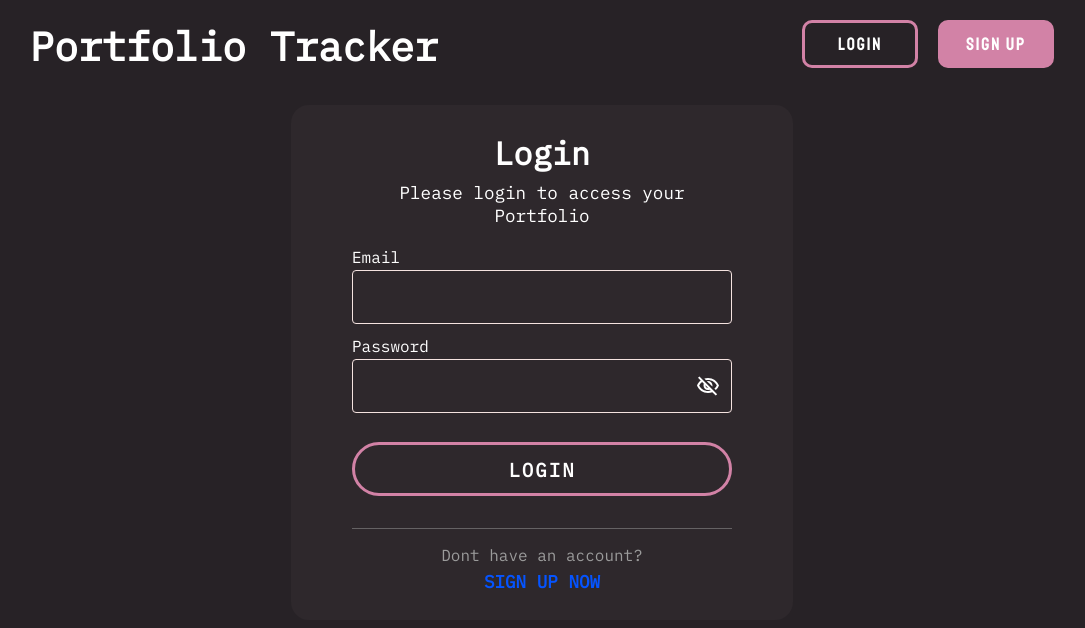
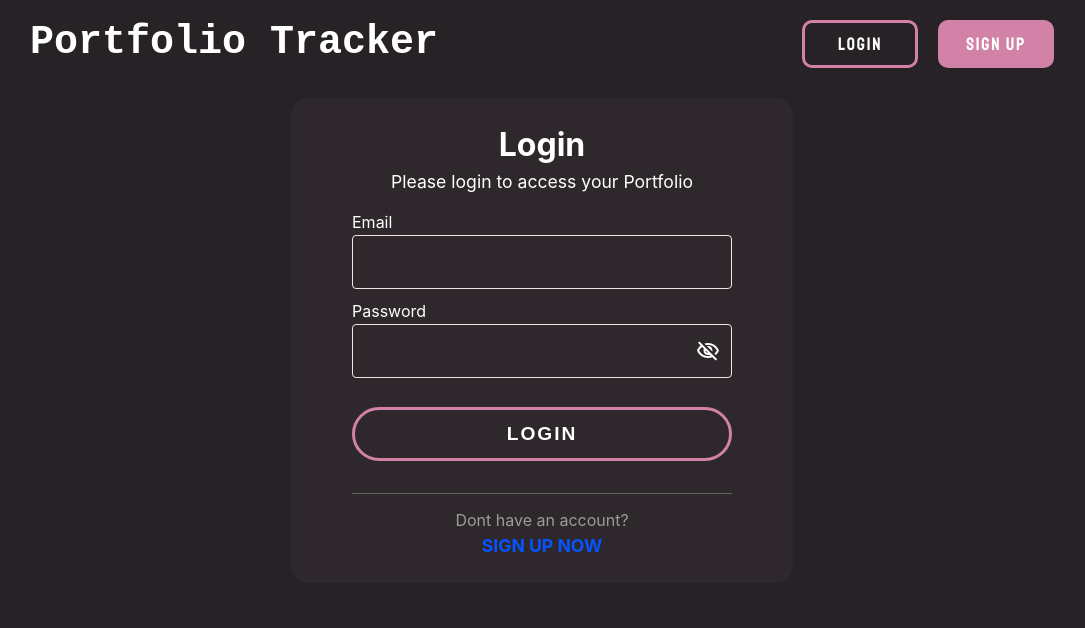
Before and after one commit to JonoMitter/portfolio-tracker, a React (Create React App) app in the folder frontend/: page /login in a window 1280 px wide. Shown: the top 628 px of the page, without its empty margins (98-1183 px from the left). Built offline with nearby package versions, Linux system fonts and the light colour scheme; no server answers.

Commit message:
removed IBM Plex Mono except title

```diff
--- a/frontend/src/pages/styles/Form.scss
+++ b/frontend/src/pages/styles/Form.scss
@@ -1,11 +1,9 @@
-@import url("https://fonts.googleapis.com/css2?family=IBM+Plex+Mono&family=IBM+Plex+Sans&display=swap");
-
 /*
  *  General Form Classes
  */
 section {
   --error: rgb(255, 77, 77);
-  font-family: "IBM Plex Mono", monospace;
+
 }
 
 .form-outer {
@@ -63,7 +61,6 @@ label {
 .form-error {
   margin: 0;
   color: var(--error);
-  font-family: "IBM Plex Sans", sans-serif;
   margin-top: 0.1em;
 }
 
@@ -82,7 +79,6 @@ label {
   display: block;
   text-decoration: none;
   font-size: 1.2em;
-  font-family: "IBM Plex Mono", monospace;
   letter-spacing: 0.1em;
   width: 100%;
   border: none;
```
